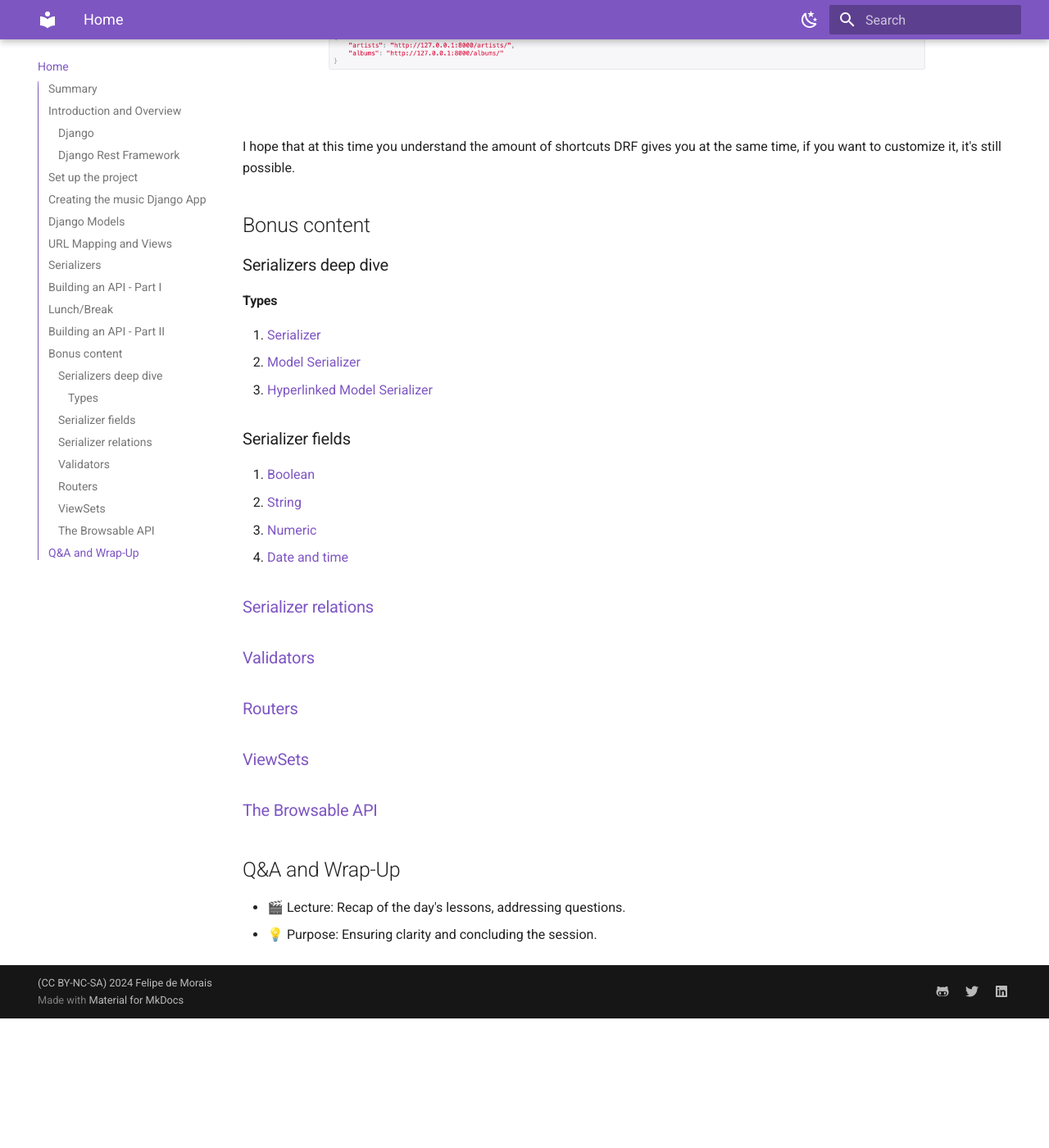
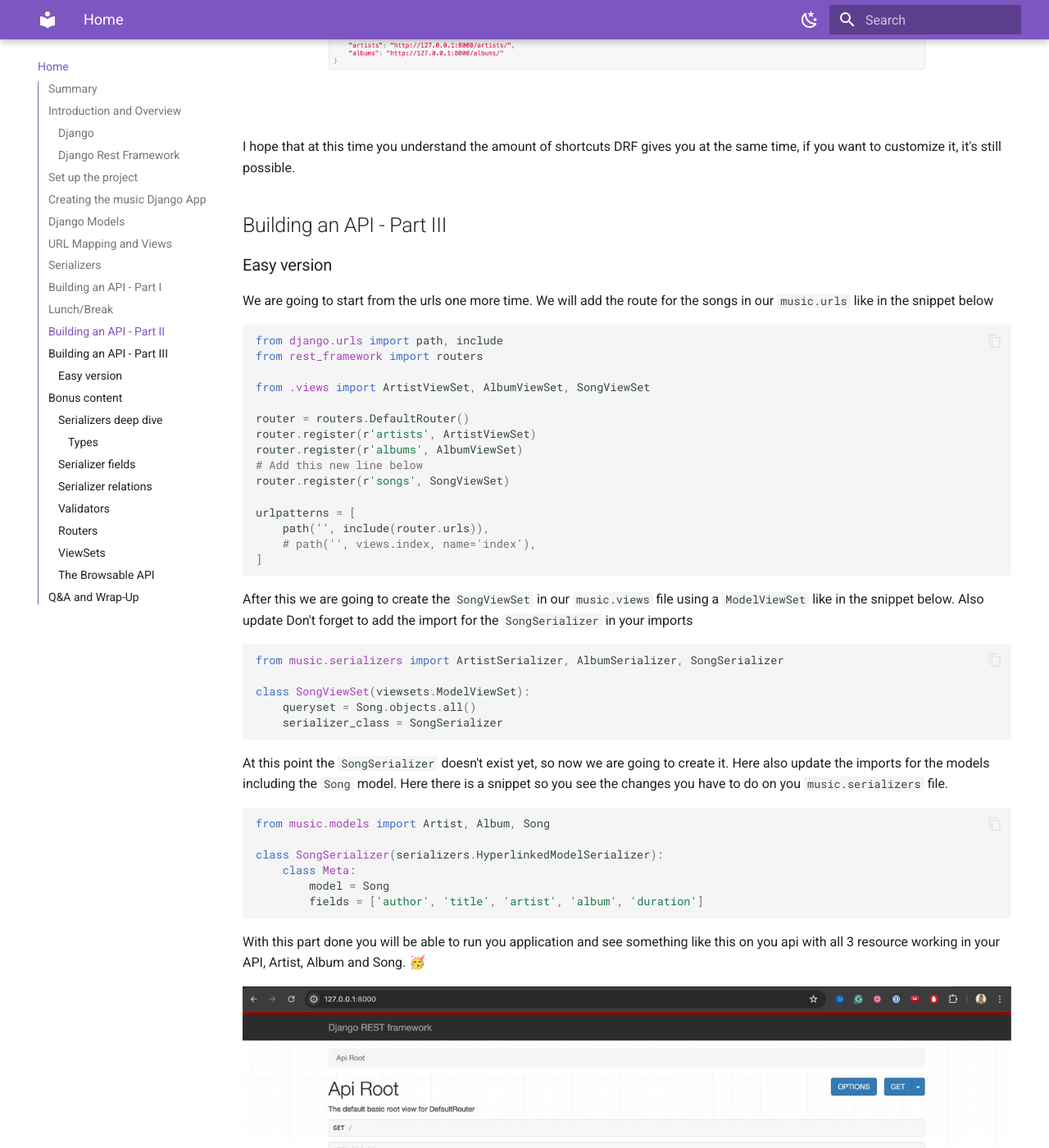
Before and after one commit to lipemorais/building-your-first-api-with-django-and-django-rest-framework, an MkDocs documentation site: the page built from docs/index.md, in a window 1280 px wide and 1400 px high, scrolled down 11842 px. Shown: the whole window at 82% size. Built offline with MkDocs 1.6.1 and Material for MkDocs 9.7.7, drawn with Linux system fonts in a browser that asks for light colours; before the commit the page ends 13084 px from its top, so only the background shows below that; some of the changed text lies outside the part shown.

Commit message:
Add Song resources to API and update documentation
This commit adds a new resource, Song, to the current music API. Changes include registering the new SongViewSet to the router in urls.py, adding SongSerializer in serializers.py and updating the views in views.py. The getString method for Song model in models.py has also been updated. Additionally, the documentation (index.md) has been updated to reflect these changes.

````diff
--- a/docs/index.md
+++ b/docs/index.md
@@ -480,7 +480,7 @@
 2. With the fields `title`, `artist`, `release_year` with it respective fields
 3. We also need to list the fields inside the class Meta
 
-Additionally we need to add 2 methods to let DRF know how to save and how to update the Albums.
+Additionally, we need to add 2 methods to let DRF know how to save and how to update the Albums.
 
 The first is `create`
 
@@ -518,6 +518,53 @@
 
 I hope that at this time you understand the amount of shortcuts DRF gives you at the same time, if you want to customize it, it's still possible.
 
+## Building an API - Part III
+### Easy version
+We are going to start from the urls one more time. We will add the route for the songs in our `music.urls` like in the snippet below
+```python
+from django.urls import path, include
+from rest_framework import routers
+
+from .views import ArtistViewSet, AlbumViewSet, SongViewSet
+
+router = routers.DefaultRouter()
+router.register(r'artists', ArtistViewSet)
+router.register(r'albums', AlbumViewSet)
+# Add this new line below
+router.register(r'songs', SongViewSet)
+
+urlpatterns = [
+    path('', include(router.urls)),
+    # path('', views.index, name='index'),
+]
+```
+After this we are going to create the `SongViewSet` in our `music.views` file using a `ModelViewSet` like in the snippet below. Also update  Don't forget to add the import for the `SongSerializer` in your imports
+
+```python
+from music.serializers import ArtistSerializer, AlbumSerializer, SongSerializer
+
+class SongViewSet(viewsets.ModelViewSet):
+    queryset = Song.objects.all()
+    serializer_class = SongSerializer
+```
+
+At this point the `SongSerializer` doesn't exist yet, so now we are going to create it. Here also update the imports for the models including the `Song` model. Here there is a snippet so you see the changes you have to do on you `music.serializers` file.
+
+```python
+from music.models import Artist, Album, Song
+
+class SongSerializer(serializers.HyperlinkedModelSerializer):
+    class Meta:
+        model = Song
+        fields = ['author', 'title', 'artist', 'album', 'duration']
+```
+
+With this part done you will be able to run you application and see something like this on you api with all 3 resource working in your API, Artist, Album and Song. 🥳
+
+![final-version.png](images/final-version.png)
+
+Now you api is complete! Congratulations! 🍾🎉🎊
+
 ## Bonus content
 
 ### Serializers deep dive
````
Also changed, not shown: docs/images/final-version.png (added), 4 other files.
